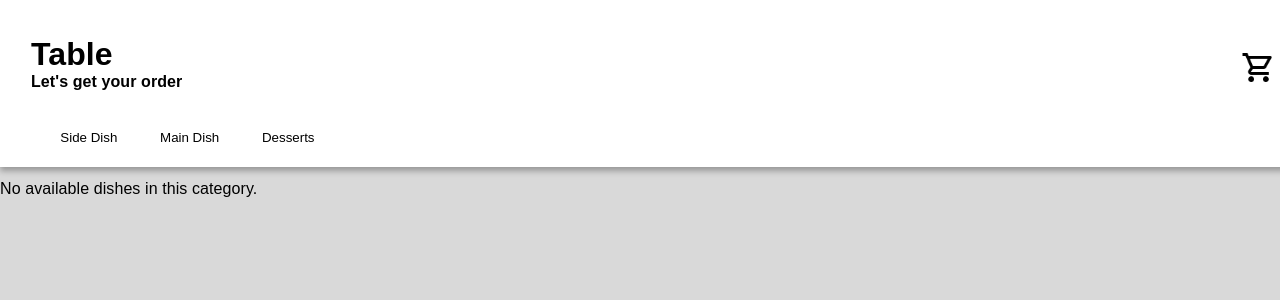
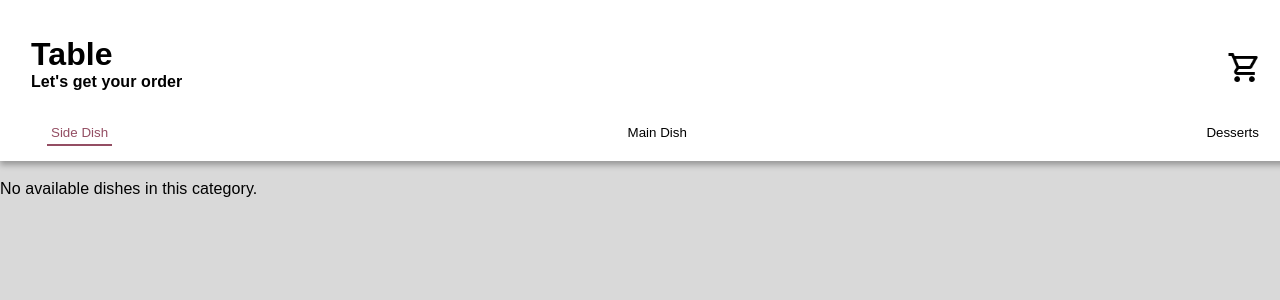
Before and after one commit to Laz-asay/Easy-Dine, a PHP site: page /client_side/mainpage.php in a window 1280 px wide. Shown: the top 300 px of the page. Run offline with PHP 8.4, Linux system fonts and the light colour scheme; data comes from the database, SQL or seed files in the repository.

Commit message:
Top Menu fixed

```diff
--- a/client_side/mainpage.css
+++ b/client_side/mainpage.css
@@ -42,6 +42,7 @@ body {
 .cart-button img {
     width: 35px;
     height: auto;
+    padding-right: 1em;
 }
 
 .table-number {
@@ -68,8 +69,8 @@ body {
     overflow-x: auto;
     padding-left: 2em;
     padding-right: 2em;
-    justify-content: flex-start;
-    gap: 1em;
+    justify-content: space-between;
+    gap: 1.5em;
     scrollbar-width: none;
 }
 
@@ -83,16 +84,19 @@ body {
     }
 
 .card button {
-    padding: 0.5em 1em;
+    padding: 0 0.3em 0.3em 0.3em;
     background-color: transparent;
     color: black;
     border: none;
-    border-radius: 0.5em;
     font-size: 1    em;
     cursor: pointer;
     transition: background-color 0.3s;
 }
 
+.card button.active {
+    color: #944E63;
+    border-bottom: 2px solid #944E63;
+}
 
 .menu-box {
     margin-top: 1em;
```
